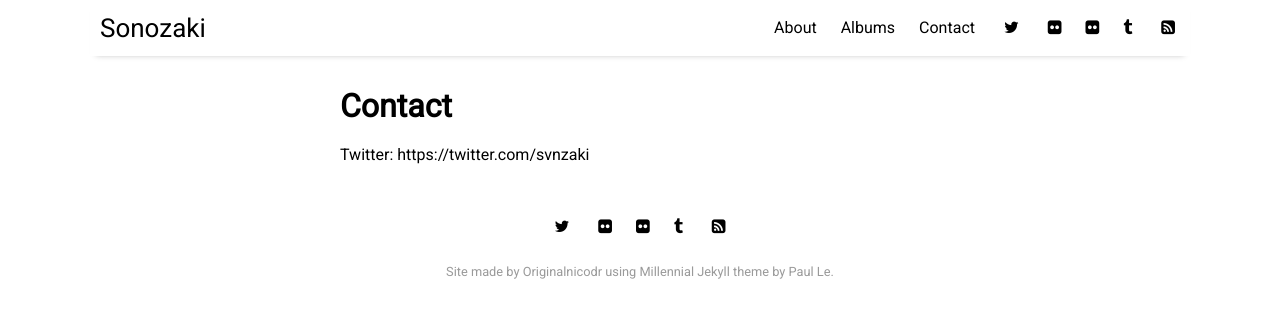
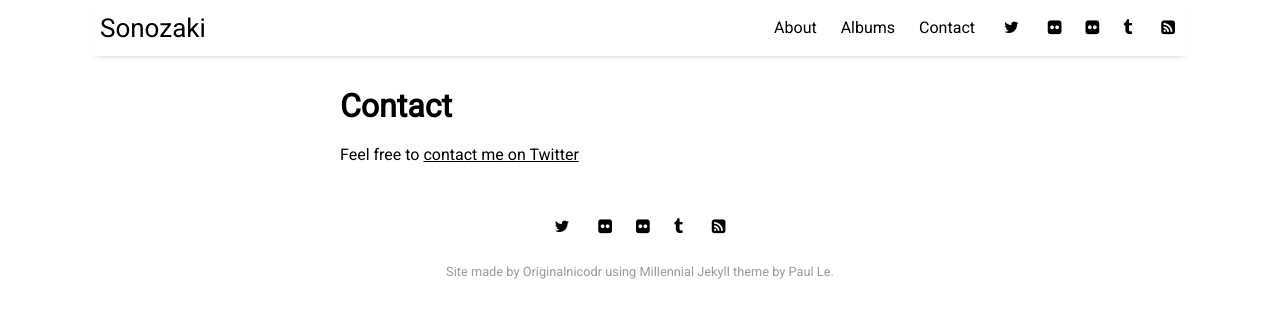
Before and after one commit to Sonozki/sonozki.github.io, a Jekyll site: the page built from pages/contact.md, in a window 1280 px wide. Shown: the top 318 px of the page. Built offline with Jekyll 4.4.1, drawn with Linux system fonts in a browser that asks for light colours; nearby versions of some CDN libraries; a style sheet for code colours, icons or effects is not loaded.

Commit message:
Update contact.md

```diff
--- a/pages/contact.md
+++ b/pages/contact.md
@@ -4,4 +4,4 @@ title: Contact
 permalink: /contact
 ---
 
-Twitter: https://twitter.com/svnzaki
+Feel free to [contact me on Twitter](https://twitter.com/svnzaki)
```
